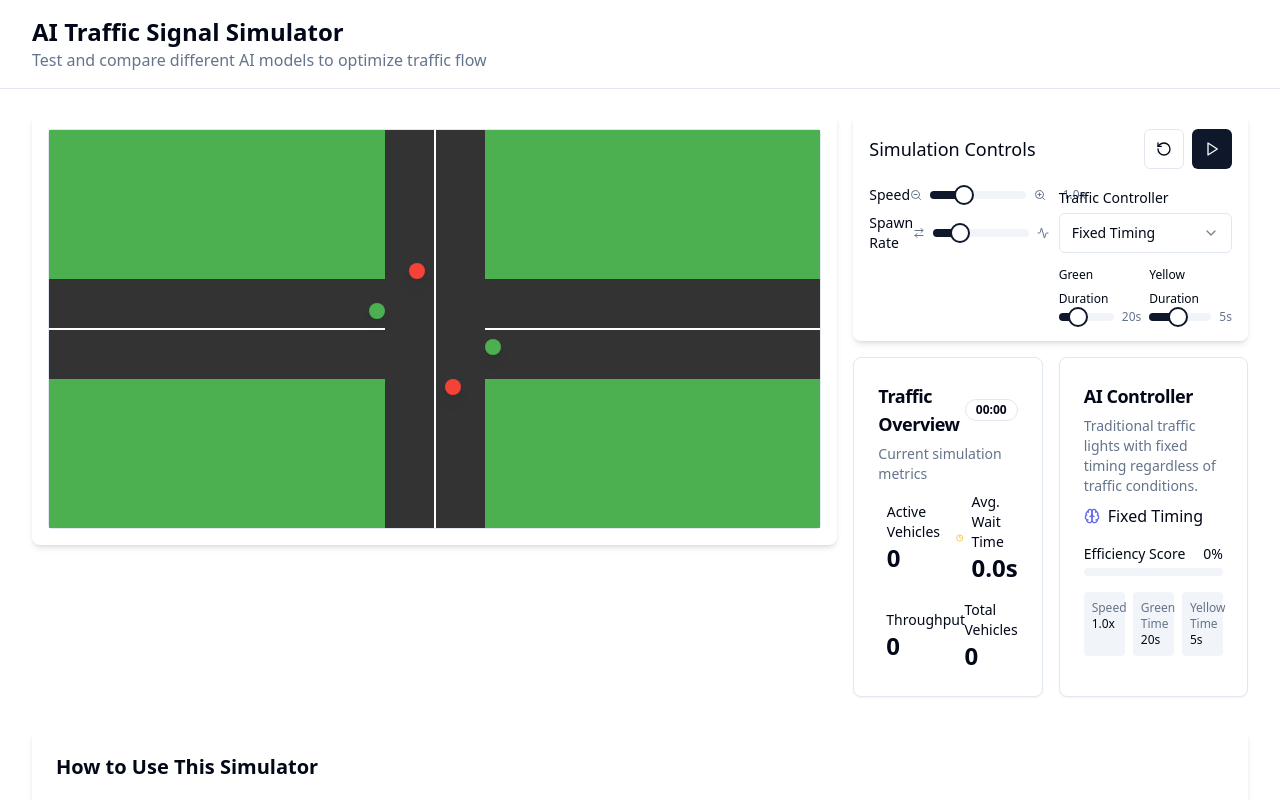
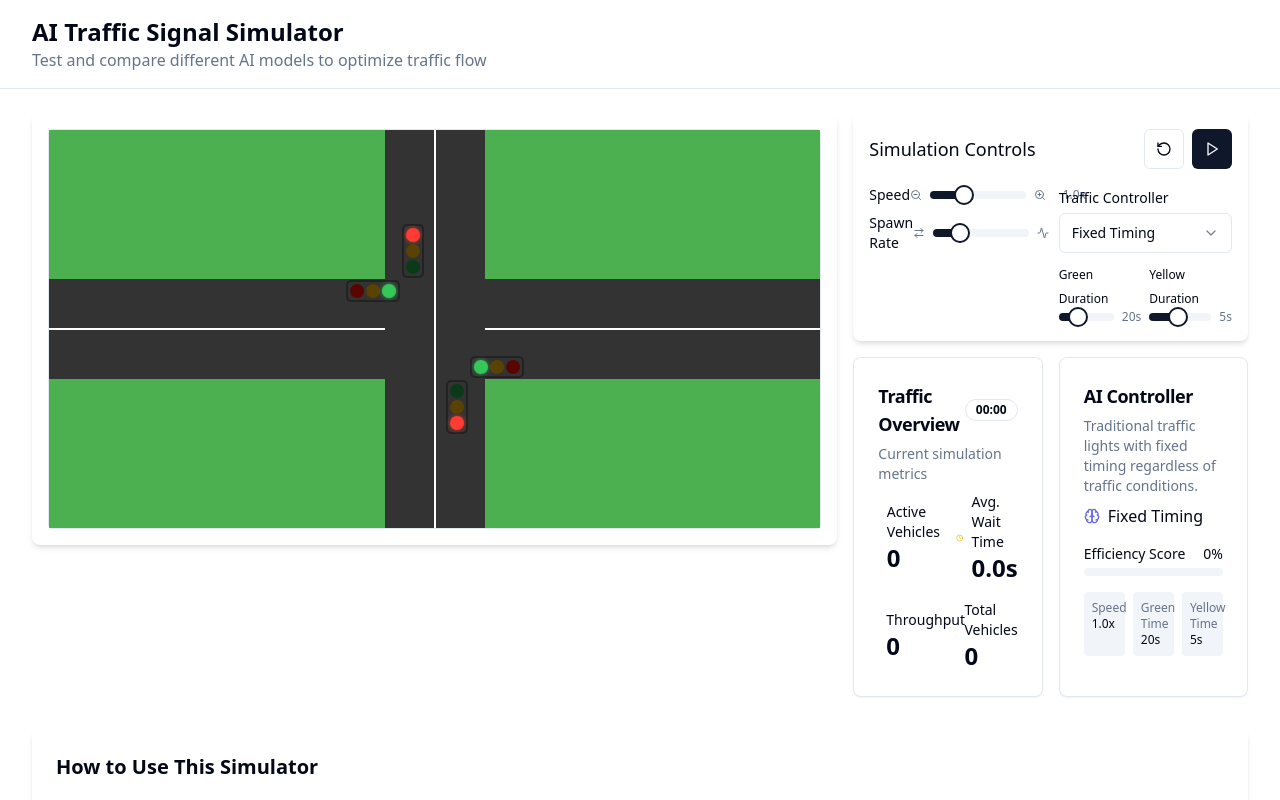
Before and after one commit to pururajsingh06/flow-forge-traffic-sim-49, a React (Vite) app: page / in a window 1280 px wide. Shown: the top 800 px of the page. Built offline with nearby package versions, Linux system fonts and the light colour scheme.

Commit message:
Add traffic light SVG
Add SVG for traffic lights in all directions.

```diff
--- a/src/components/Intersection.tsx
+++ b/src/components/Intersection.tsx
@@ -42,11 +42,25 @@ interface TrafficLightProps {
 const TrafficLightComponent: React.FC<TrafficLightProps> = ({ light }) => {
   const { position, direction, state } = light;
 
-  // Position and size
-  const size = 16;
+  // Determine rotation based on direction
+  let rotation = 0;
+  switch (direction) {
+    case 'north':
+      rotation = 0;
+      break;
+    case 'east':
+      rotation = 90;
+      break;
+    case 'south':
+      rotation = 180;
+      break;
+    case 'west':
+      rotation = 270;
+      break;
+  }
 
   // Position adjustments based on direction
-  let className = "absolute flex items-center justify-center ";
+  let className = "absolute z-10 ";
   switch (direction) {
     case 'north':
       className += "bottom-1/2 right-1/2 mb-[50px] mr-[10px]";
@@ -63,14 +77,68 @@ const TrafficLightComponent: React.FC<TrafficLightProps> = ({ light }) => {
   }
 
   return (
-    <div className={className} style={{ width: size, height: size }}>
-      <div
-        className={`w-full h-full rounded-full ${
-          state === 'red' ? 'bg-traffic-red' :
-          state === 'yellow' ? 'bg-traffic-yellow' :
-          'bg-traffic-green'
-        } shadow-lg`}
-      />
+    <div className={className} style={{ transform: `rotate(${rotation}deg)` }}>
+      <svg
+        width="24"
+        height="56"
+        viewBox="0 0 24 56"
+        fill="none"
+        xmlns="http://www.w3.org/2000/svg"
+      >
+        {/* Traffic Light Housing */}
+        <rect x="2" y="2" width="20" height="52" rx="4" fill="#333" stroke="#222" strokeWidth="2" />
+
+        {/* Red Light */}
+        <circle
+          cx="12"
+          cy="12"
+          r="7"
+          fill={state === 'red' ? "#ff3b30" : "#5a0500"}
+          filter={state === 'red' ? "url(#glow-red)" : "none"}
+        />
+
+        {/* Yellow Light */}
+        <circle
+          cx="12"
+          cy="28"
+          r="7"
+          fill={state === 'yellow' ? "#ffcc00" : "#5a4200"}
+          filter={state === 'yellow' ? "url(#glow-yellow)" : "none"}
+        />
+
+        {/* Green Light */}
+        <circle
+          cx="12"
+          cy="44"
+          r="7"
+          fill={state === 'green' ? "#34c759" : "#0a3a17"}
+          filter={state === 'green' ? "url(#glow-green)" : "none"}
+        />
+
+        {/* Glow Filters */}
+        <defs>
+          <filter id="glow-red" x="0" y="0" width="24" height="24" filterUnits="userSpaceOnUse">
+            <feFlood floodColor="#ff3b30" floodOpacity="0.8" result="flood" />
+            <feComposite in="flood" in2="SourceGraphic" operator="in" result="comp" />
+            <feGaussianBlur in="comp" stdDeviation="2" result="blur" />
+            <feComposite in="SourceGraphic" in2="blur" operator="over" />
+          </filter>
+
+          <filter id="glow-yellow" x="0" y="16" width="24" height="24" filterUnits="userSpaceOnUse">
+            <feFlood floodColor="#ffcc00" floodOpacity="0.8" result="flood" />
+            <feComposite in="flood" in2="SourceGraphic" operator="in" result="comp" />
+            <feGaussianBlur in="comp" stdDeviation="2" result="blur" />
+            <feComposite in="SourceGraphic" in2="blur" operator="over" />
+          </filter>
+
+          <filter id="glow-green" x="0" y="32" width="24" height="24" filterUnits="userSpaceOnUse">
+            <feFlood floodColor="#34c759" floodOpacity="0.8" result="flood" />
+            <feComposite in="flood" in2="SourceGraphic" operator="in" result="comp" />
+            <feGaussianBlur in="comp" stdDeviation="2" result="blur" />
+            <feComposite in="SourceGraphic" in2="blur" operator="over" />
+          </filter>
+        </defs>
+      </svg>
     </div>
   );
 };
```
